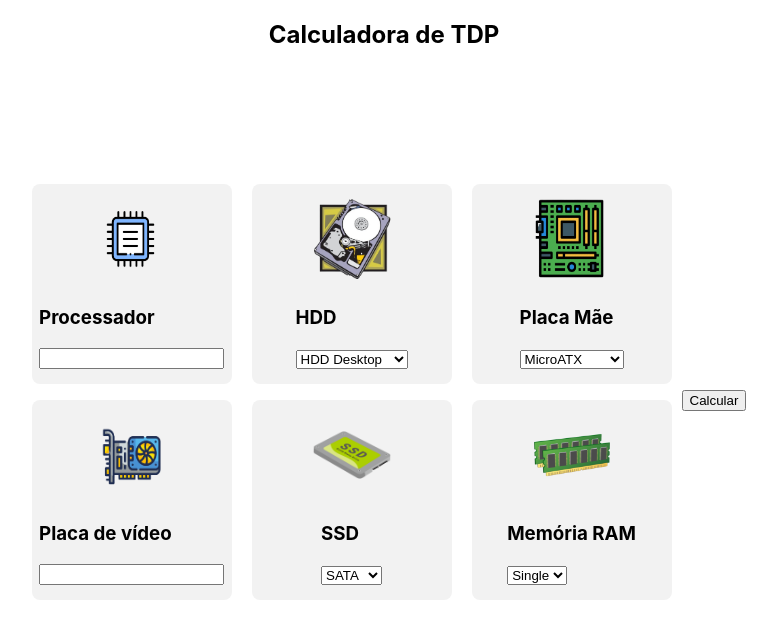
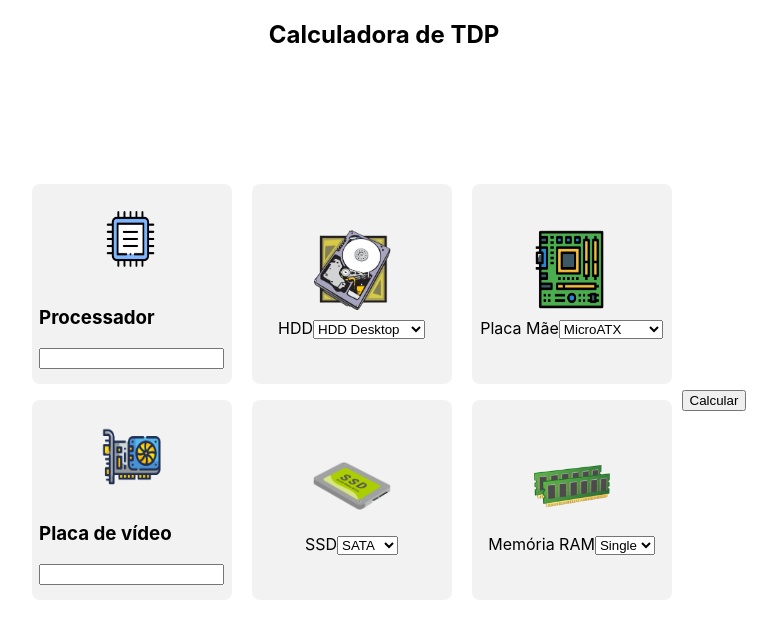
Before and after one commit to tatehira/Front-CalculoTDP, a React (Create React App) app: page / in a window 1280 px wide. Shown: the top 638 px of the page, without its empty margins (256-1033 px from the left). Built offline with nearby package versions, Linux system fonts and the light colour scheme; the HTML template or start-up script is replaced by a standard one.

Commit message:
Update projeto

```diff
--- a/package.json
+++ b/package.json
@@ -1,5 +1,5 @@
 {
-  "name": "frotendcalculotdp",
+  "name": "frontendcalculotdp",
   "version": "0.1.0",
   "private": true,
   "dependencies": {
@@ -37,5 +37,6 @@
       "last 1 firefox version",
       "last 1 safari version"
     ]
-  }
+  },
+  "proxy": "https://localhost:44384"
 }
--- a/src/components/EnumSelect.js
+++ b/src/components/EnumSelect.js
@@ -2,10 +2,10 @@ import React from 'react';
 
 const EnumSelect = ({ label, options, value, onChange }) => {
   return (
-    <div className="select-wrapper">
-      <h3>{label}</h3>
-      <select value={value} onChange={onChange}>
-        {options.map((option) => (
+    <div>
+      <label>{label}</label>
+      <select value={value || ''} onChange={onChange}>
+        {options.map(option => (
           <option key={option.value} value={option.value}>
             {option.label}
           </option>
```
Also changed, not shown: 1 other file (tests, documents, lock files or other folders).
